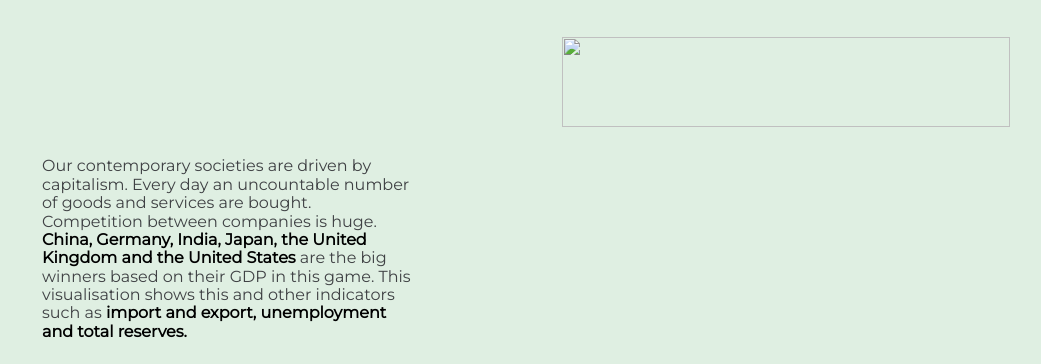
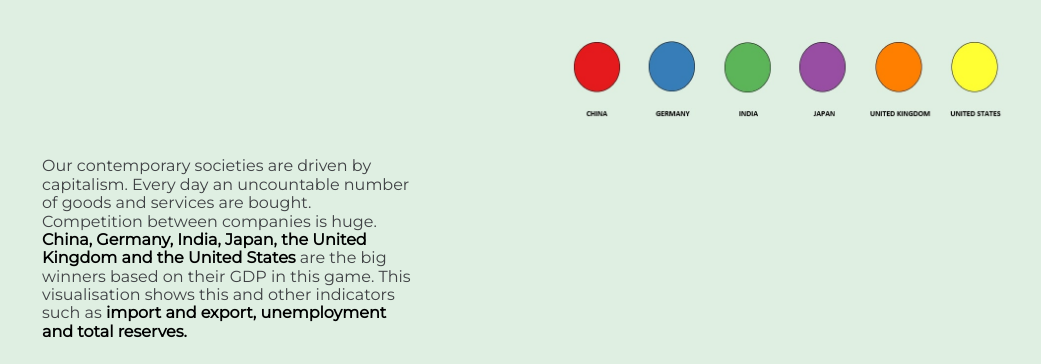
Before and after one commit to Meesbog/project-2, a plain HTML site: page index.html in a window 1280 px wide. Shown: the part 112-476 px from the top of the page, without its empty margins (68-1109 px from the left). Drawn offline with nearby package versions, Linux system fonts and the light colour scheme; a script that the page names is missing.

Commit message:
Update index.html

```diff
--- a/index.html
+++ b/index.html
@@ -25,7 +25,7 @@
         <div class="pure-u-1">
 
 
-        <img src="dots4.png", class="center">
+        <img src="dots4.jpg", class="center">
          </div>
     </div>
 
```
